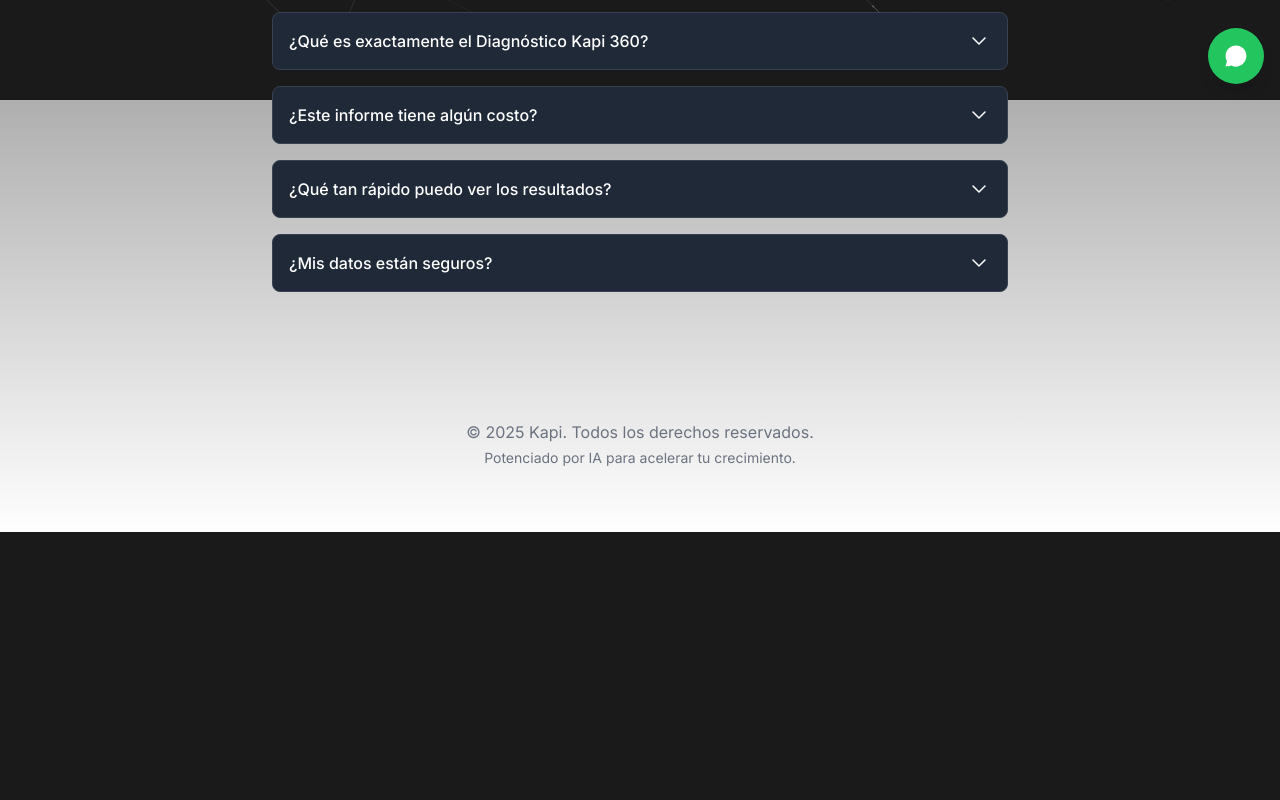
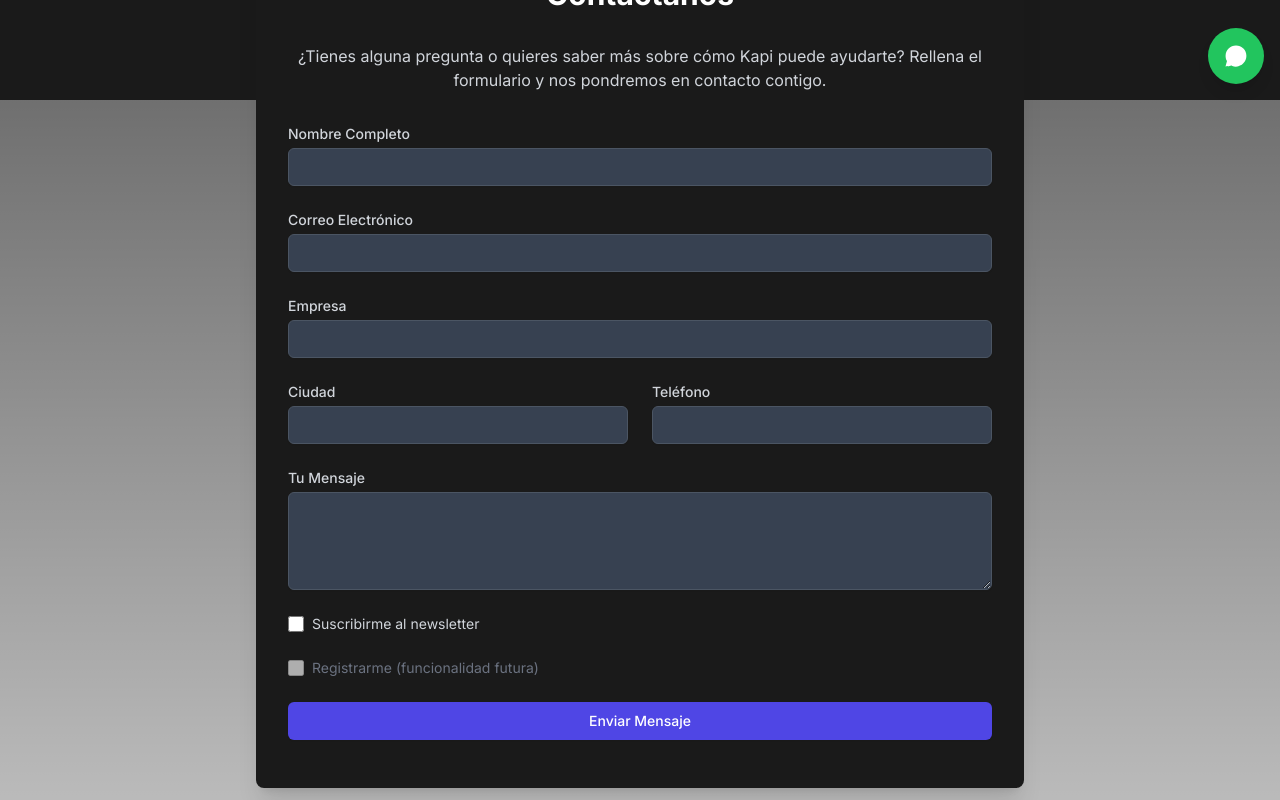
Before and after one commit to nataliogarbus/kapi360-mvp, a Next.js app: page / in a window 1280 px wide. Shown: the part 700-1500 px from the top of the page. Before the commit the page ends 1232 px from the top, so only its background shows below. Built offline with nearby package versions, Linux system fonts and the light colour scheme.

Commit message:
feat: Implement backend for contact form email sending

```diff
--- a/package.json
+++ b/package.json
@@ -16,6 +16,7 @@
     "chart.js": "^4.5.0",
     "framer-motion": "^12.23.12",
     "next": "^14.2.32",
+    "nodemailer": "^6.9.14",
     "react": "^18",
     "react-chartjs-2": "^5.3.0",
     "react-dom": "^18",
--- /dev/null
+++ b/src/app/api/contact/route.ts
@@ -0,0 +1,50 @@
+import { NextResponse } from 'next/server';
+import nodemailer from 'nodemailer';
+
+export async function POST(request: Request) {
+  try {
+    const { name, email, company, city, phone, message, newsletter, register } = await request.json();
+
+    // Validar que las variables de entorno estén configuradas
+    if (!process.env.SMTP_HOST || !process.env.SMTP_PORT || !process.env.SMTP_USER || !process.env.SMTP_PASS) {
+      return NextResponse.json({ error: 'Faltan credenciales SMTP en las variables de entorno.' }, { status: 500 });
+    }
+
+    // Configurar el transporter de Nodemailer
+    const transporter = nodemailer.createTransport({
+      host: process.env.SMTP_HOST,
+      port: parseInt(process.env.SMTP_PORT as string, 10),
+      secure: process.env.SMTP_PORT === '465', // true for 465, false for other ports
+      auth: {
+        user: process.env.SMTP_USER,
+        pass: process.env.SMTP_PASS,
+      },
+    });
+
+    // Contenido del correo
+    const mailOptions = {
+      from: process.env.SMTP_USER, // O un correo específico para el remitente
+      to: 'hola@kapi.com.ar',
+      subject: `Nuevo mensaje de contacto de ${name} (Kapi 360)`,
+      html: `
+        <p><strong>Nombre:</strong> ${name}</p>
+        <p><strong>Correo Electrónico:</strong> ${email}</p>
+        <p><strong>Empresa:</strong> ${company || 'N/A'}</p>
+        <p><strong>Ciudad:</strong> ${city || 'N/A'}</p>
+        <p><strong>Teléfono:</strong> ${phone || 'N/A'}</p>
+        <p><strong>Mensaje:</strong></p>
+        <p>${message}</p>
+        <p><strong>Suscribirse al Newsletter:</strong> ${newsletter ? 'Sí' : 'No'}</p>
+        <p><strong>Opción de Registro:</strong> ${register ? 'Sí' : 'No'} (funcionalidad futura)</p>
+      `,
+    };
+
+    // Enviar el correo
+    await transporter.sendMail(mailOptions);
+
+    return NextResponse.json({ message: 'Correo enviado con éxito' }, { status: 200 });
+  } catch (error: any) {
+    console.error('Error al enviar el correo:', error);
+    return NextResponse.json({ error: error.message || 'Error interno del servidor al enviar el correo' }, { status: 500 });
+  }
+}
--- a/src/app/page.tsx
+++ b/src/app/page.tsx
@@ -7,6 +7,7 @@
 import ReportSection from "@/components/ReportSection";
 import Faq from "@/components/Faq";
 import Footer from "@/components/Footer";
+import ContactForm from "@/components/ContactForm";
 
 export default function Home() {
   const [isLoading, setIsLoading] = useState(false);
@@ -59,6 +60,7 @@
         {report && !isLoading && <ReportSection report={report} />}
       </div>
 
+      <ContactForm />
       <Faq />
       <Footer />
     </main>
--- /dev/null
+++ b/src/components/ContactForm.tsx
@@ -0,0 +1,198 @@
+'use client';
+
+import React, { useState } from 'react';
+
+const ContactForm: React.FC = () => {
+  const [formData, setFormData] = useState({
+    name: '',
+    email: '',
+    company: '',
+    city: '',
+    phone: '',
+    message: '',
+    newsletter: false,
+    register: false, // This will be disabled
+  });
+  const [isSubmitting, setIsSubmitting] = useState(false);
+  const [submitMessage, setSubmitMessage] = useState<string | null>(null);
+  const [submitError, setSubmitError] = useState<string | null>(null);
+
+  const handleChange = (e: React.ChangeEvent<HTMLInputElement | HTMLTextAreaElement>) => {
+    const { name, value, type, checked } = e.target as HTMLInputElement;
+    setFormData(prev => ({
+      ...prev,
+      [name]: type === 'checkbox' ? checked : value,
+    }));
+  };
+
+  const handleSubmit = async (e: React.FormEvent) => {
+    e.preventDefault();
+    setIsSubmitting(true);
+    setSubmitMessage(null);
+    setSubmitError(null);
+
+    try {
+      const response = await fetch('/api/contact', {
+        method: 'POST',
+        headers: {
+          'Content-Type': 'application/json',
+        },
+        body: JSON.stringify(formData),
+      });
+
+      const result = await response.json();
+
+      if (!response.ok) {
+        throw new Error(result.error || 'Error al enviar el mensaje.');
+      }
+
+      setSubmitMessage('¡Gracias por tu mensaje! Nos pondremos en contacto contigo pronto.');
+      setFormData({ // Clear form after successful submission
+        name: '',
+        email: '',
+        company: '',
+        city: '',
+        phone: '',
+        message: '',
+        newsletter: false,
+        register: false,
+      });
+
+    } catch (err: any) {
+      setSubmitError(err.message || 'Ocurrió un error al enviar el mensaje. Por favor, inténtalo de nuevo.');
+      console.error('Error submitting contact form:', err);
+    } finally {
+      setIsSubmitting(false);
+    }
+  };
+
+  return (
+    <section id="contact" className="w-full max-w-3xl mx-auto py-12 px-4 sm:px-6 lg:px-8 bg-[#1a1a1a] rounded-lg shadow-xl mt-12">
+      <h2 className="text-3xl font-bold text-center text-white mb-8">Contáctanos</h2>
+      <p className="text-center text-gray-300 mb-8">
+        ¿Tienes alguna pregunta o quieres saber más sobre cómo Kapi puede ayudarte? Rellena el formulario y nos pondremos en contacto contigo.
+      </p>
+      <form onSubmit={handleSubmit} className="space-y-6">
+        <div>
+          <label htmlFor="name" className="block text-sm font-medium text-gray-300">Nombre Completo</label>
+          <input
+            type="text"
+            name="name"
+            id="name"
+            value={formData.name}
+            onChange={handleChange}
+            required
+            className="mt-1 block w-full px-3 py-2 bg-gray-700 border border-gray-600 rounded-md shadow-sm placeholder-gray-400 focus:outline-none focus:ring-indigo-500 focus:border-indigo-500 sm:text-sm text-white"
+          />
+        </div>
+        <div>
+          <label htmlFor="email" className="block text-sm font-medium text-gray-300">Correo Electrónico</label>
+          <input
+            type="email"
+            name="email"
+            id="email"
+            value={formData.email}
+            onChange={handleChange}
+            required
+            className="mt-1 block w-full px-3 py-2 bg-gray-700 border border-gray-600 rounded-md shadow-sm placeholder-gray-400 focus:outline-none focus:ring-indigo-500 focus:border-indigo-500 sm:text-sm text-white"
+          />
+        </div>
+        <div>
+          <label htmlFor="company" className="block text-sm font-medium text-gray-300">Empresa</label>
+          <input
+            type="text"
+            name="company"
+            id="company"
+            value={formData.company}
+            onChange={handleChange}
+            className="mt-1 block w-full px-3 py-2 bg-gray-700 border border-gray-600 rounded-md shadow-sm placeholder-gray-400 focus:outline-none focus:ring-indigo-500 focus:border-indigo-500 sm:text-sm text-white"
+          />
+        </div>
+        <div className="grid grid-cols-1 sm:grid-cols-2 gap-6">
+          <div>
+            <label htmlFor="city" className="block text-sm font-medium text-gray-300">Ciudad</label>
+            <input
+              type="text"
+              name="city"
+              id="city"
+              value={formData.city}
+              onChange={handleChange}
+              className="mt-1 block w-full px-3 py-2 bg-gray-700 border border-gray-600 rounded-md shadow-sm placeholder-gray-400 focus:outline-none focus:ring-indigo-500 focus:border-indigo-500 sm:text-sm text-white"
+            />
+          </div>
+          <div>
+            <label htmlFor="phone" className="block text-sm font-medium text-gray-300">Teléfono</label>
+            <input
+              type="tel"
+              name="phone"
+              id="phone"
+              value={formData.phone}
+              onChange={handleChange}
+              className="mt-1 block w-full px-3 py-2 bg-gray-700 border border-gray-600 rounded-md shadow-sm placeholder-gray-400 focus:outline-none focus:ring-indigo-500 focus:border-indigo-500 sm:text-sm text-white"
+            />
+          </div>
+        </div>
+        <div>
+          <label htmlFor="message" className="block text-sm font-medium text-gray-300">Tu Mensaje</label>
+          <textarea
+            name="message"
+            id="message"
+            rows={4}
+            value={formData.message}
+            onChange={handleChange}
+            required
+            className="mt-1 block w-full px-3 py-2 bg-gray-700 border border-gray-600 rounded-md shadow-sm placeholder-gray-400 focus:outline-none focus:ring-indigo-500 focus:border-indigo-500 sm:text-sm text-white"
+          ></textarea>
+        </div>
+        <div className="flex items-center">
+          <input
+            id="newsletter"
+            name="newsletter"
+            type="checkbox"
+            checked={formData.newsletter}
+            onChange={handleChange}
+            className="h-4 w-4 text-indigo-600 focus:ring-indigo-500 border-gray-600 rounded bg-gray-700"
+          />
+          <label htmlFor="newsletter" className="ml-2 block text-sm text-gray-300">
+            Suscribirme al newsletter
+          </label>
+        </div>
+        <div className="flex items-center">
+          <input
+            id="register"
+            name="register"
+            type="checkbox"
+            checked={formData.register}
+            onChange={handleChange}
+            disabled // Disabled as requested
+            className="h-4 w-4 text-indigo-600 focus:ring-indigo-500 border-gray-600 rounded bg-gray-700 cursor-not-allowed"
+          />
+          <label htmlFor="register" className="ml-2 block text-sm text-gray-500 cursor-not-allowed">
+            Registrarme (funcionalidad futura)
+          </label>
+        </div>
+        {submitMessage && (
+          <div className="p-3 text-green-400 bg-green-900/20 border border-green-600 rounded-md">
+            {submitMessage}
+          </div>
+        )}
+        {submitError && (
+          <div className="p-3 text-red-400 bg-red-900/20 border border-red-600 rounded-md">
+            {submitError}
+          </div>
+        )}
+        <div>
+          <button
+            type="submit"
+            disabled={isSubmitting}
+            className="w-full flex justify-center py-2 px-4 border border-transparent rounded-md shadow-sm text-sm font-medium text-white bg-indigo-600 hover:bg-indigo-700 focus:outline-none focus:ring-2 focus:ring-offset-2 focus:ring-indigo-500 disabled:opacity-50 disabled:cursor-not-allowed"
+          >
+            {isSubmitting ? 'Enviando...' : 'Enviar Mensaje'}
+          </button>
+        </div>
+      </form>
+    </section>
+  );
+};
+
+export default ContactForm;
```
Also changed, not shown: 1 other file (tests, documents, lock files or other folders).
